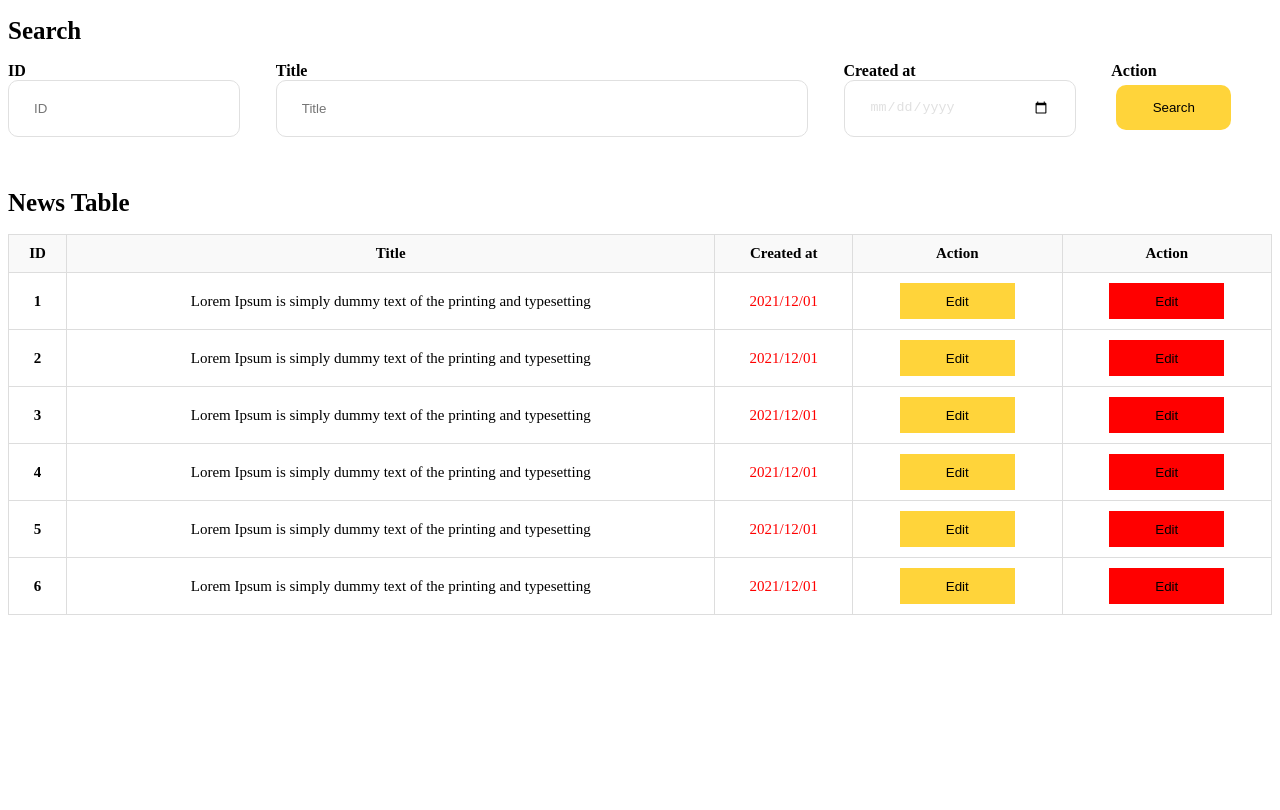
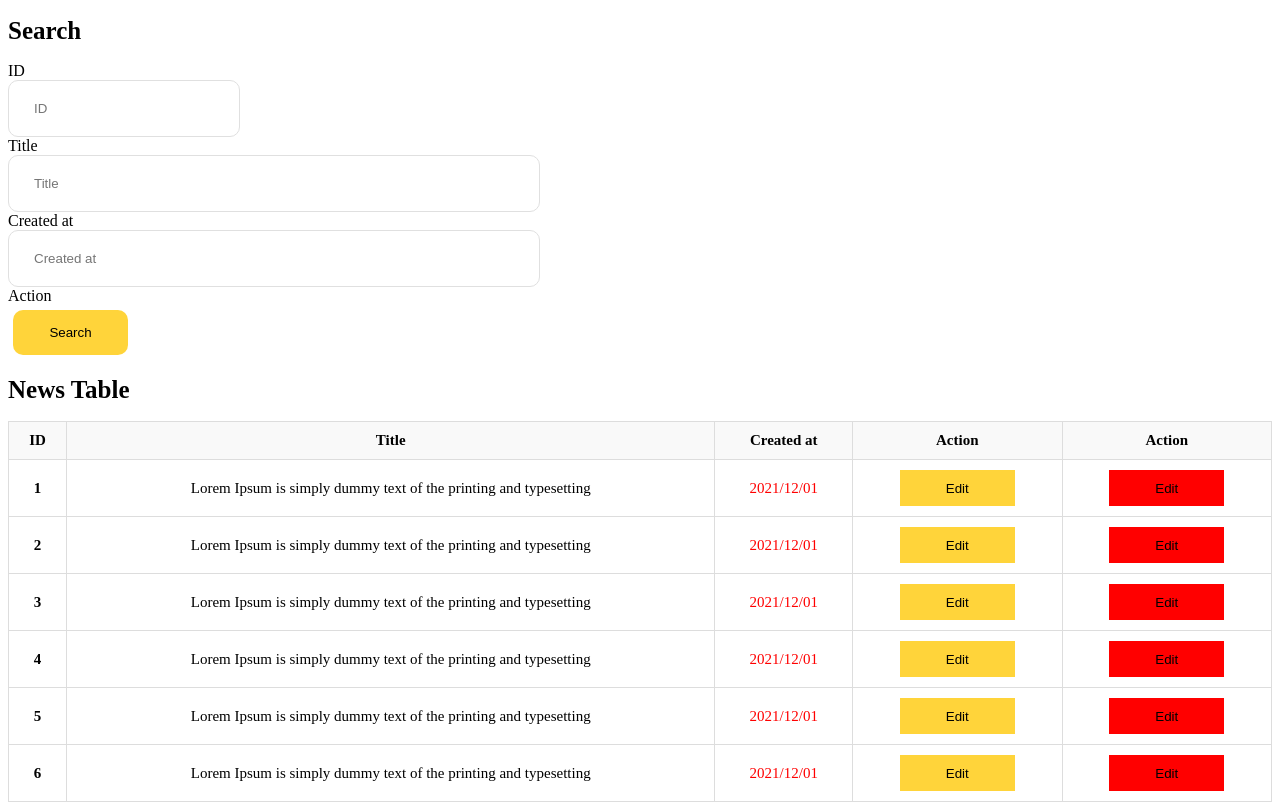
Before and after one commit to datoz1708/CSS-table-HW2, a plain HTML site: page index.html in a window 1280 px wide. Drawn offline with Linux system fonts and the light colour scheme.

Commit message:
Update index.html

```diff
--- a/index.html
+++ b/index.html
@@ -19,38 +19,41 @@
         }
     </style>
 </head>
+
 <body>
+        <div class="box">
                 <h1 class="search-heading">Search</h1>
-    <div class="search-bar">
-        <div class="id">
-            <label for="id">ID</label>
+
+            <div class="search-box">
+
+                <div class="id-box">
+                    <label for="id" class="header-id">ID</label>
                     <br>
                     <input type="number" name="id" id="id" placeholder="ID">
                 </div>
-        <div class="title">
+
+                <div class="title-box">
                     <label for="title">Title</label>
                     <br>
                     <input type="text" name="title" id="title" placeholder="Title">
                 </div>
-        <div class="date">
+
+                <div class="date-box">
                     <label for="date">Created at</label>
                     <br>
-            <input type="date" name="date" id="date" placeholder="Created at">
+                    <input type="text" name="date" id="date" placeholder="Created at" onfocus="this.type='date'" onblur="this.type='text'">
                 </div>
-        <div class="action">
+
+                <div class="action-button">
                     <label for="action">Action</label>
                     <br>
                     <button class="search-button">Search</button>
                 </div>
-        <div>
-        </div>
             </div>
 
-    <br>
-    <br>
+            <h1>News Table</h1>
 
-    <div class="table">
-        <h1>News Table</h1>
+            <div class="news-box">
                 <table class="news-table">
                     <thead>
                         <tr class="heading">
@@ -104,6 +107,9 @@
                             <td><button class="edit-button">Edit</button></td>
                             <td><button class="edit-button2">Edit</button></td>
                         </tr>
+                    </tbody>
+                </table>
+            </div>
         </div>
 </body>
 </html>
```
Lines whose indentation alone changed are shown as unchanged.
